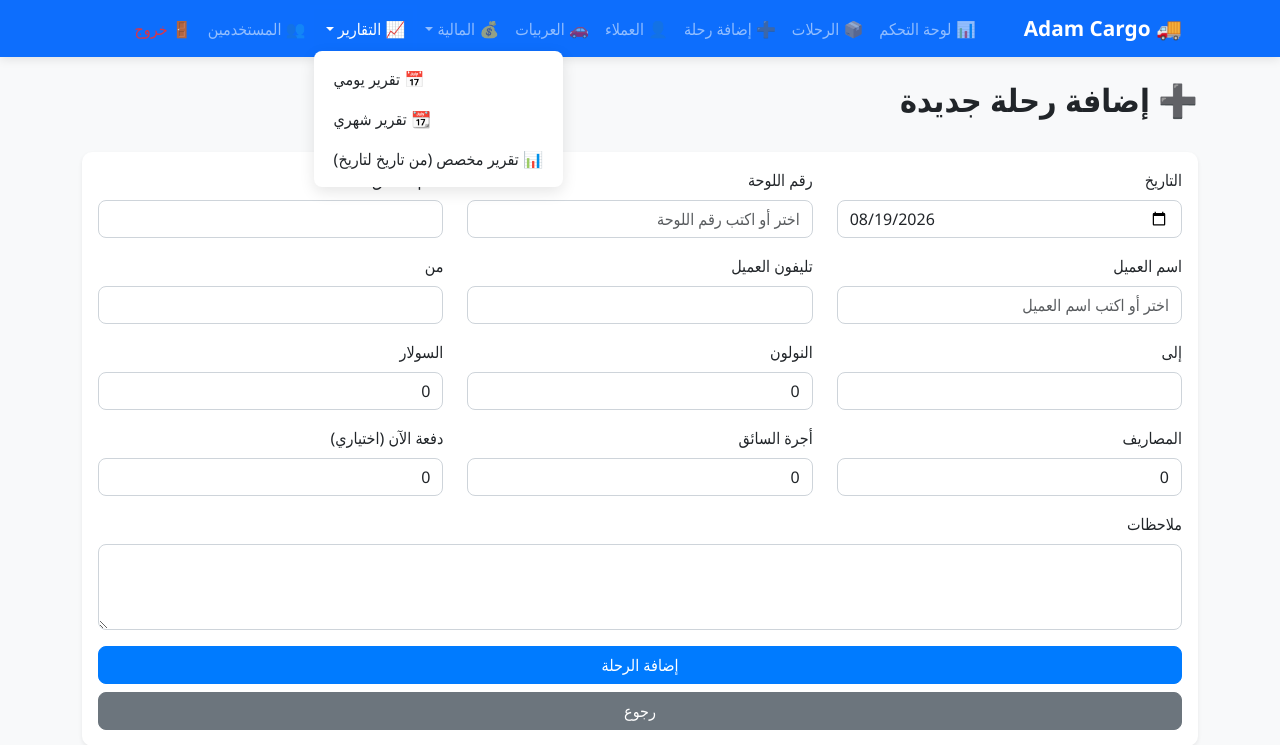
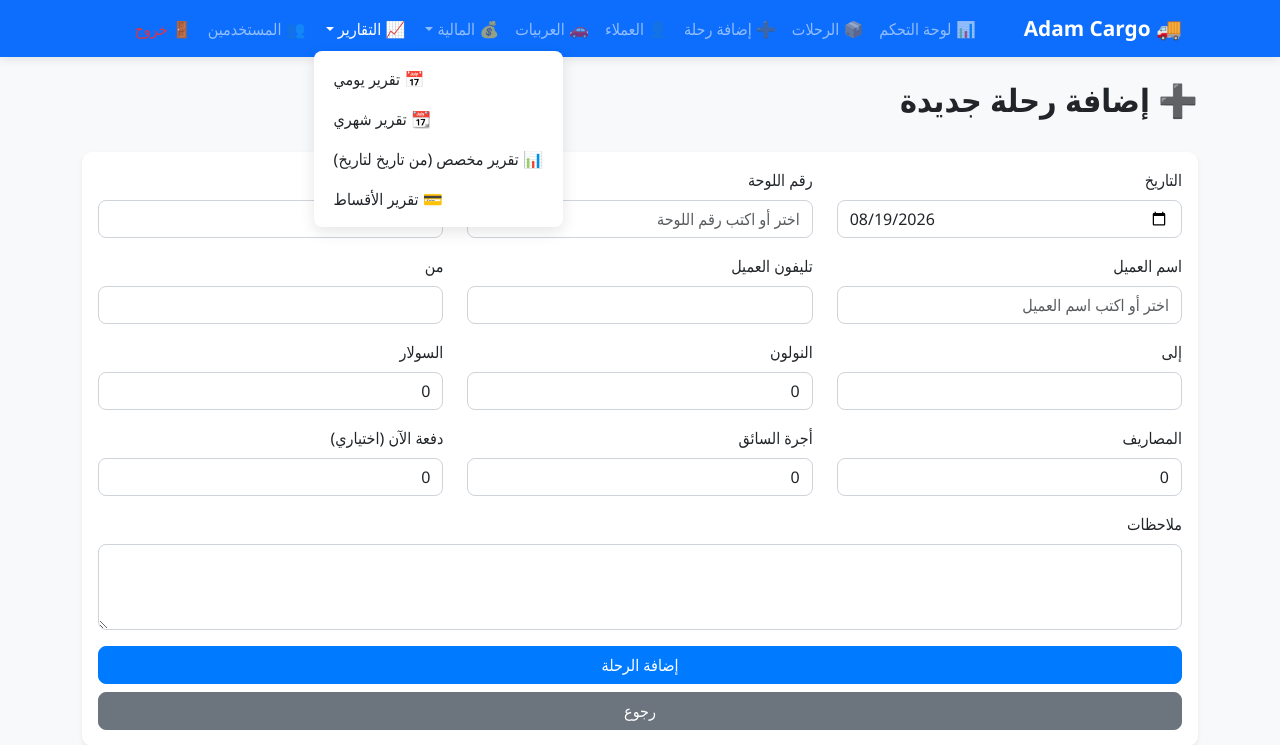
Before and after one commit to mariam-anwar-elgendy/AdamsCargo, a Flask app: page /trips/add in a window 1280 px wide, after a click on "📈 التقارير". Shown: the top 745 px of the page. Run offline with Flask 3, Linux system fonts and the light colour scheme.

Commit message:
Add installments report option to navbar
Added a new report option for installments in the dropdown menu.

```diff
--- a/templates/base.html
+++ b/templates/base.html
@@ -45,6 +45,7 @@
                                 <li><a class="dropdown-item" href="{{ url_for('daily_report') }}">📅 تقرير يومي</a></li>
                                 <li><a class="dropdown-item" href="{{ url_for('monthly_report') }}">📆 تقرير شهري</a></li>
                                 <li><a class="dropdown-item" href="{{ url_for('custom_report') }}">📊 تقرير مخصص (من تاريخ لتاريخ)</a></li>
+                                <li><a class="dropdown-item" href="{{ url_for('installments_report') }}">💳 تقرير الأقساط</a></li>
                             </ul>
                         </li>
 
```
